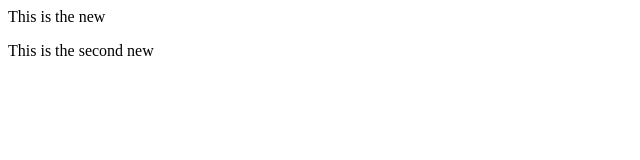
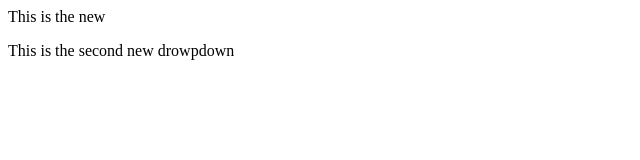
Before and after one commit to Aman-0001990/PractiseGItHub, a plain HTML site: page index.html in a window 1280 px wide. Shown: the full height of the page, 0-640 px from the left. Drawn offline with Linux system fonts and the light colour scheme.

Commit message:
dropdown

```diff
--- a/index.html
+++ b/index.html
@@ -1,2 +1,2 @@
 <p>This is the new</p>
-<p>This is the second new</p>
+<p>This is the second new drowpdown</p>
```
